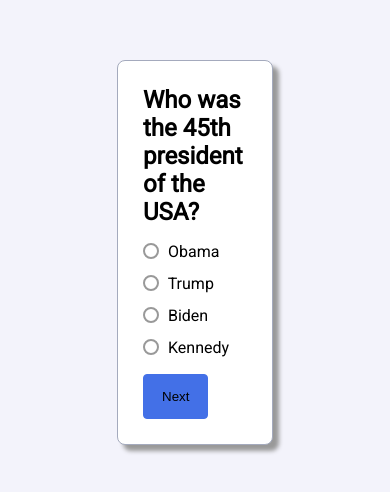
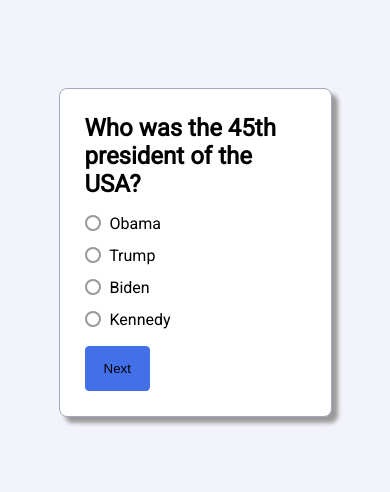
Before and after one commit to serdargokhan/javascript-projects, a plain HTML site: page basic-quiz-app/index.html in a window 390 px wide. Shown: the part 170-662 px from the top of the page. Drawn offline with Linux system fonts and the light colour scheme.

Commit message:
updates media query for css

```diff
--- a/basic-quiz-app/style.css
+++ b/basic-quiz-app/style.css
@@ -76,3 +76,9 @@ button:hover {
     margin-top: 20px;
     color: green;
 }
+
+@media screen and (max-width: 768px) {
+    .container {
+        width: 70%;
+    }
+}
```
